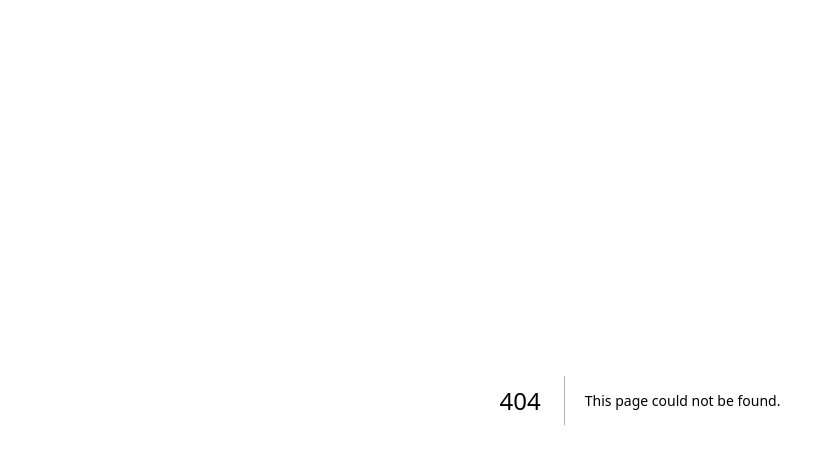
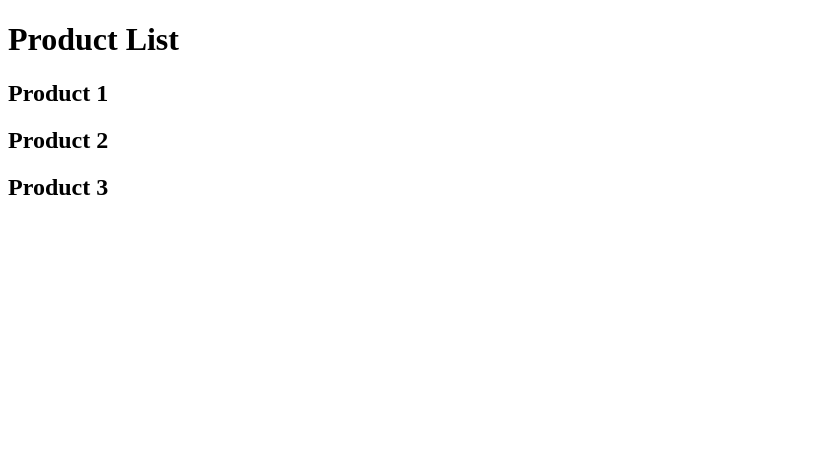
Before and after one commit to nifnip22/Belajar-Next.js, a Next.js app: page /products in a window 1280 px wide. Before the commit this address had no page. Shown: the top 464 px of the page, without its empty margins (0-835 px from the left). Built offline with nearby package versions, Linux system fonts and the light colour scheme.

Commit message:
Dynamic Routes Scenario

```diff
--- /dev/null
+++ b/src/app/products/page.tsx
@@ -0,0 +1,22 @@
+/*
+    Nested Routes di Next.js memang akan berguna jika Leaf Segments yang dibuat hanya 2 atau 3 Segments saja,
+    namun jika ada puluhan atau ratusan lebih Leaf Segments, Nested Routes akan sangat tidak efisien.
+    Contohnya pada halaman Products, kita mempunyai Product List dengan jumlah product yang sangat banyak,
+    dan setiap product di dalam Product List memiliki parameter ID. Kita ingin mendapatkan detail dari product
+    tersebut berdasarkan ID dari productnya. Oleh karena itu kita perlu menggunakan konsep Dynamic Routes.
+
+    Untuk mendapatkan halaman Leaf Segment product dari Product List dengan parameter ID, kita buat subfolder
+    di dalam folder products yang pemberian namanya harus dengan tanda kurung siku dengan parameter / [parameter]
+    sebagai Dynamic Segment. Contohnya [productId], lalu buat page.tsx di dalam subfolder tersebut.
+*/
+
+export default function ProductList() {
+    return (
+        <>
+            <h1>Product List</h1>
+            <h2>Product 1</h2>
+            <h2>Product 2</h2>
+            <h2>Product 3</h2>
+        </>
+    )
+}
```
Also changed, not shown: src/app/products/[productId]/page.tsx (added, +10 -0 lines).
